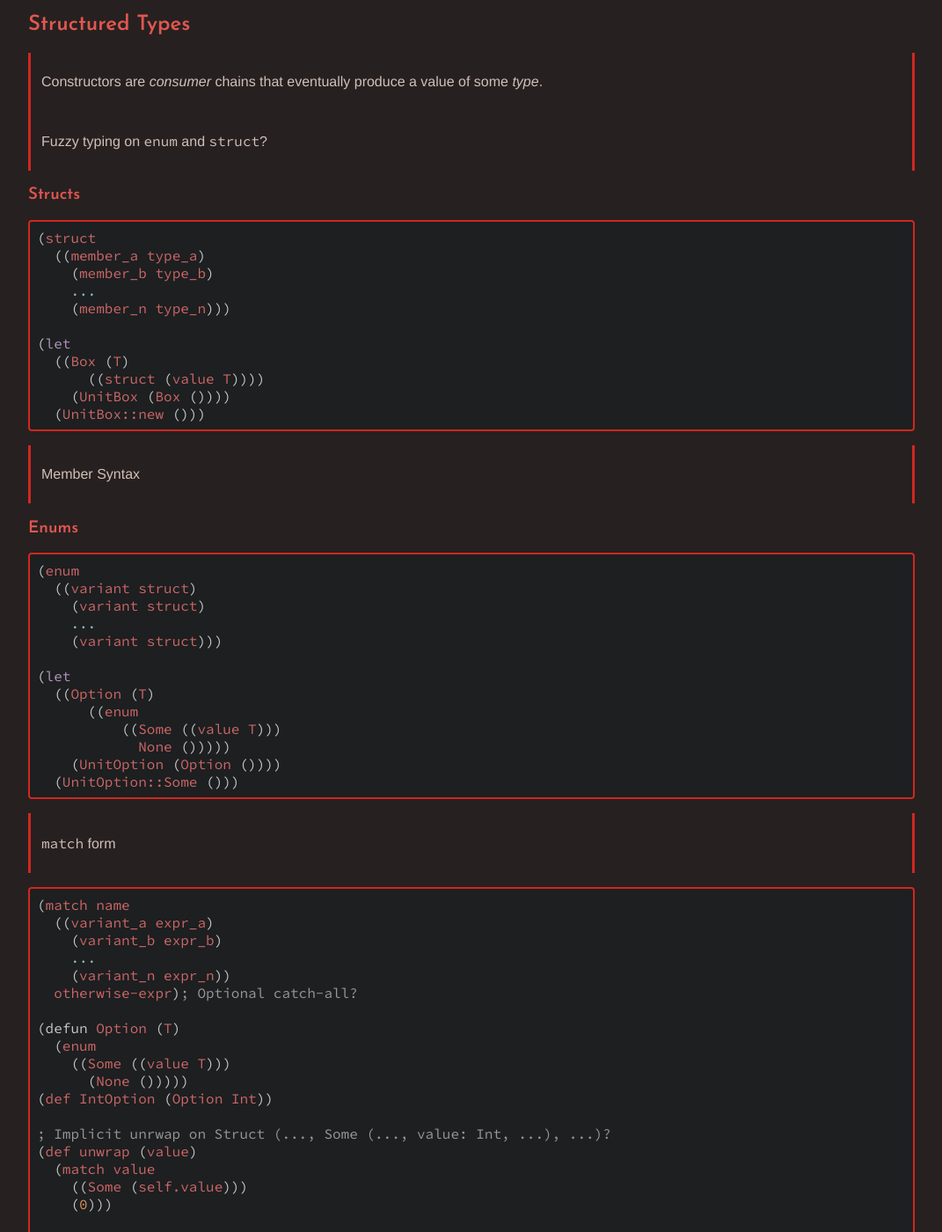
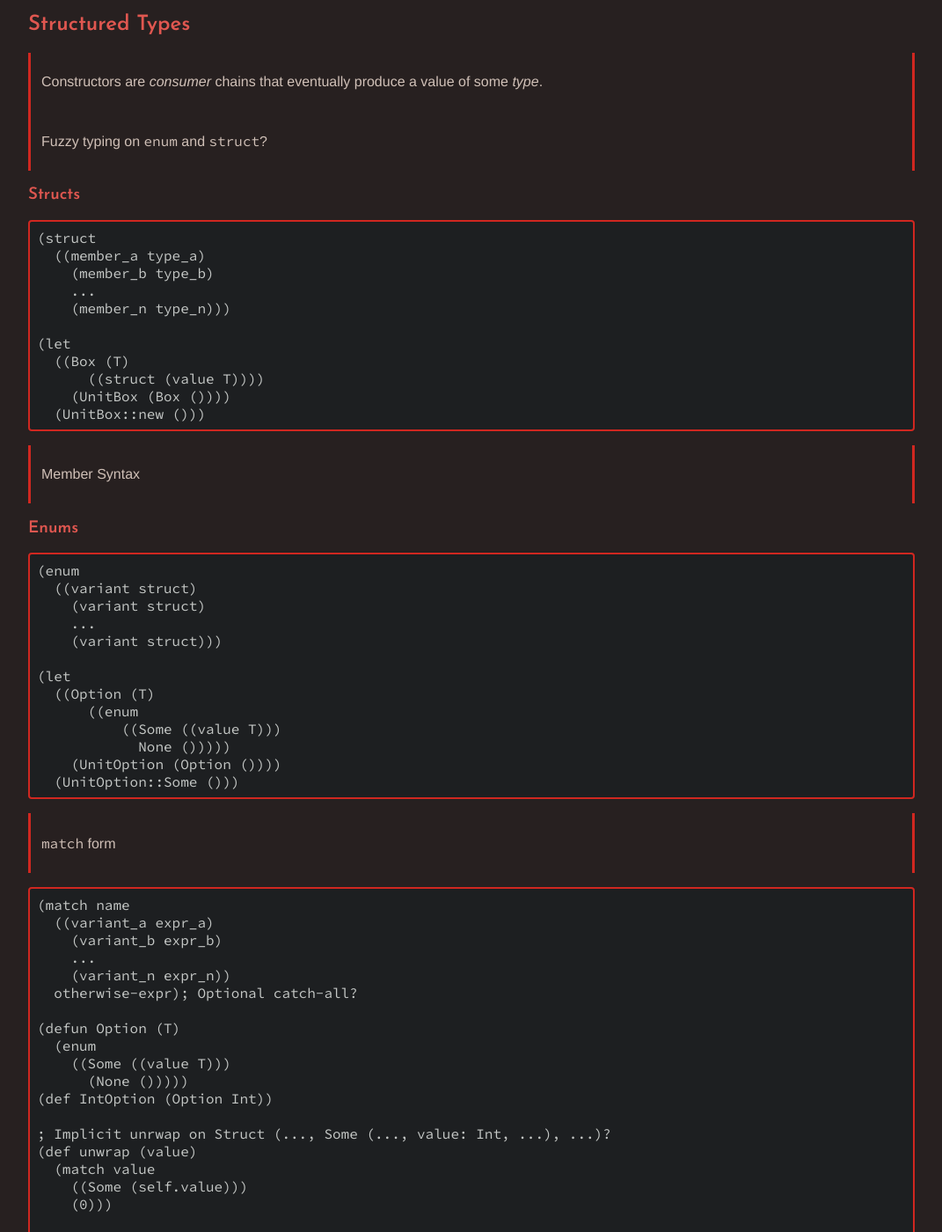
Before and after one commit to studley13/studley13.github.io, a Jekyll site: the page built from _projects/atoms-lang.md, in a window 1280 px wide and 1400 px high, scrolled down 308 px. Shown: the whole window at 88% size, without its empty margins (104-1175 px from the left). Built offline with Jekyll 4.4.1, drawn with Linux system fonts in a browser that asks for light colours; some web fonts are replaced; some of the changed text lies outside the part shown.

Commit message:
Valid hilight

````diff
--- a/_projects/atoms-lang.md
+++ b/_projects/atoms-lang.md
@@ -23,7 +23,7 @@ title: Atoms Language
 
 ### Structs
 
-```lisp
+```
 (struct
   ((member_a type_a)
     (member_b type_b)
@@ -41,7 +41,7 @@ title: Atoms Language
 
 ### Enums
 
-```lisp
+```
 (enum
   ((variant struct)
     (variant struct)
@@ -59,7 +59,7 @@ title: Atoms Language
 
 > `match` form
 
-```lisp
+```
 (match name
   ((variant_a expr_a)
     (variant_b expr_b)
@@ -91,7 +91,7 @@ title: Atoms Language
 
 ## Traits
 
-```lisp
+```
 (trait name
   ((type_a constructor_a)
     (type_b constructor_b)
@@ -99,7 +99,7 @@ title: Atoms Language
     (type_n constructor_n)))
 ```
 
-```lisp
+```
 (impl name type
   ((type_a expr_a)
     (type_b expr_b)
@@ -121,7 +121,7 @@ The `def` *form* evaluates an *expression* and binds it to the given *name* in
 its parent's scope. That name will **always** have the *type* of the first value
 it was bound to.
 
-```lisp
+```
 (def name expr)
 ```
 
@@ -138,7 +138,7 @@ the inner *expression*.
 > Note on temprality. It is not clear whether the inhereted scope should refer
 > to the parent's scope when the consumer is created or when it is evaluated.
 
-```lisp
+```
 (bind name expr)
 ```
 
@@ -157,7 +157,7 @@ evaluate to the *type* initially consumed or to a *consumer* of the same type as
 itself, producing what is known as an *iterative consumer*. THe second of the
 two expressions **must** evaluate to the same *type* as was initially consumed.
 
-```lisp
+```
 (bind-final name expr_with expr_without)
 ```
 
@@ -168,14 +168,14 @@ two expressions **must** evaluate to the same *type* as was initially consumed.
 The `lambda` *form* produces a chain of *consumers* that evaluate iteratively
 with a list and eventually produce an expression.
 
-```lisp
+```
 (lambda (arg_a arg_b ... arg_n)
   expr)
 ```
 
 Is equivalent to
 
-```lisp
+```
 (bind arg_a
   (bind arg_b
     (...
@@ -188,7 +188,7 @@ Is equivalent to
 The  `defun` *form* creates a `lambda` and binds it to a *name* in the parent
 *scope*.
 
-```lisp
+```
 (defun name
   (arg_a arg_b ... arg_n)
   expr)
@@ -196,7 +196,7 @@ The  `defun` *form* creates a `lambda` and binds it to a *name* in the parent
 
 Is equivalent to
 
-```lisp
+```
 (def name
   (lambda (arg_a arg_b ... arg_n)
     expr))
@@ -215,13 +215,13 @@ Due to the restraints on `bind-final`, `lambda-final` must consume one or two
 either the same *type* as the consumed *values* or to an *iterative consumer*
 that consumes and produces values of the same *type* as initially consumed.
 
-```lisp
+```
 (lambda-final (arg_a arg_b) expr_with)
 ```
 
 Is equivalent to
 
-```lisp
+```
 (bind arg_a
   (bind-final arg_b
     expr_with
@@ -238,13 +238,13 @@ The *type* the type produced is *iterative consumer* that consumes and produces
 values of a given *type*. The *type* of *values* consumed must be the same and
 the internal *expression* must evaluate to the same type as the arguments.
 
-```lisp
+```
 (defold name (arg_a arg_b) (expr))
 ```
 
 Is equivalent to
 
-```lisp
+```
 (def name
   (lambda-final (arg_a arg_b)
     (name (expr))))
@@ -255,7 +255,7 @@ Is equivalent to
 The `let` *form* creates a new *scope* and binds a series of *names* to
 expressions, before evaluating the innermost expression.
 
-```lisp
+```
 (let
   ((arg_a (expr_a))
     (arg_b (expr_b))
@@ -266,7 +266,7 @@ expressions, before evaluating the innermost expression.
 
 Is equivalent to
 
-```lisp
+```
 ((bind arg_a
     (bind arg_b
       (...
````
